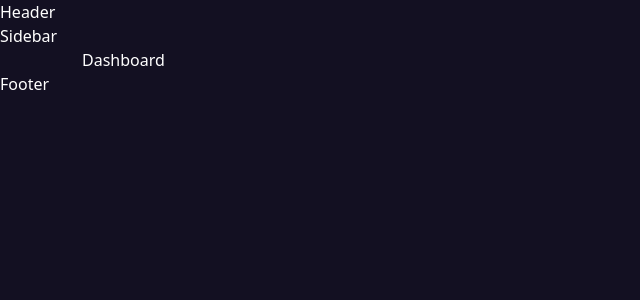
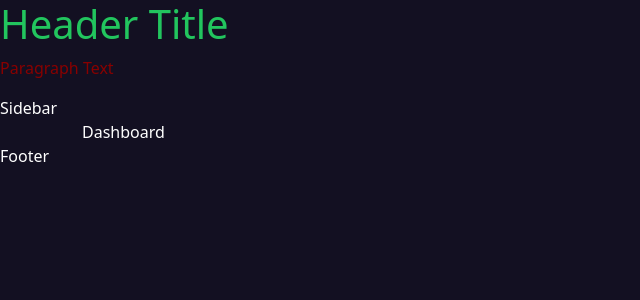
Before and after one commit to nimeshmaharjan1/dashboard-codebase, a Next.js app: page /cms in a window 1280 px wide. Shown: the top 300 px of the page, without its empty margins (0-640 px from the left). Built offline with nearby package versions, Linux system fonts and the light colour scheme.

Commit message:
feat(cms): folder structure

```diff
--- a/features/cms/components/layout/main/header/header.module.scss
+++ b/features/cms/components/layout/main/header/header.module.scss
@@ -0,0 +1,13 @@
+//Import variables file to use the predefined variables from the variables scss
+
+@import '../../../../../../styles/sass/abstract/variables';
+
+//Naming convention used is snake_case such as custom_name
+
+.custom_header_title {
+  color: $success;
+}
+
+.custom_paragraph {
+  color: $primary;
+}
--- a/features/cms/components/layout/main/header/index.tsx
+++ b/features/cms/components/layout/main/header/index.tsx
@@ -1,5 +1,15 @@
+//Import module scss as styles
+
+import styles from './header.module.scss';
+
 const Header = () => {
-  return <div>Header</div>;
+  //You can concatenate or just give one styles such as shown below
+  return (
+    <>
+      <h1 className={`${styles.custom_header_title} mb-2`}>Header Title</h1>
+      <p className={styles.custom_paragraph}>Paragraph Text</p>
+    </>
+  );
 };
 
 export default Header;
```
